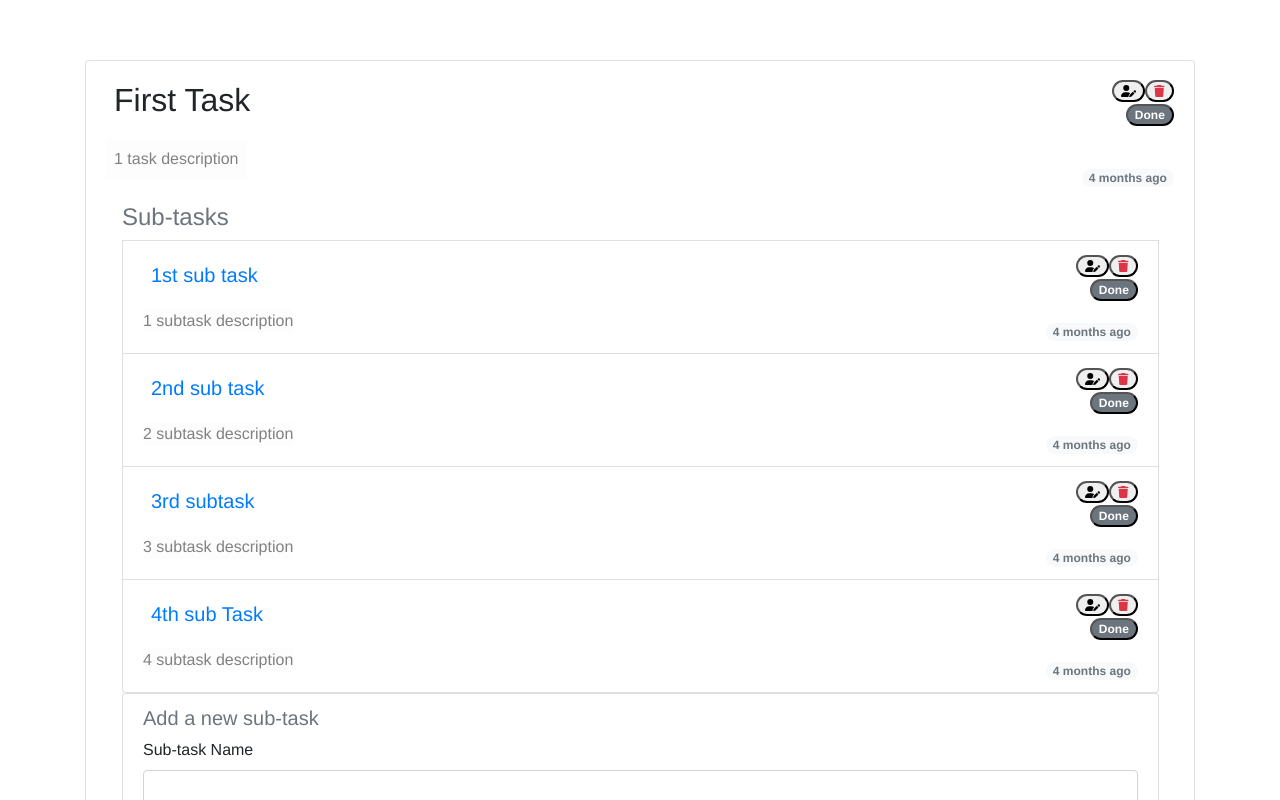
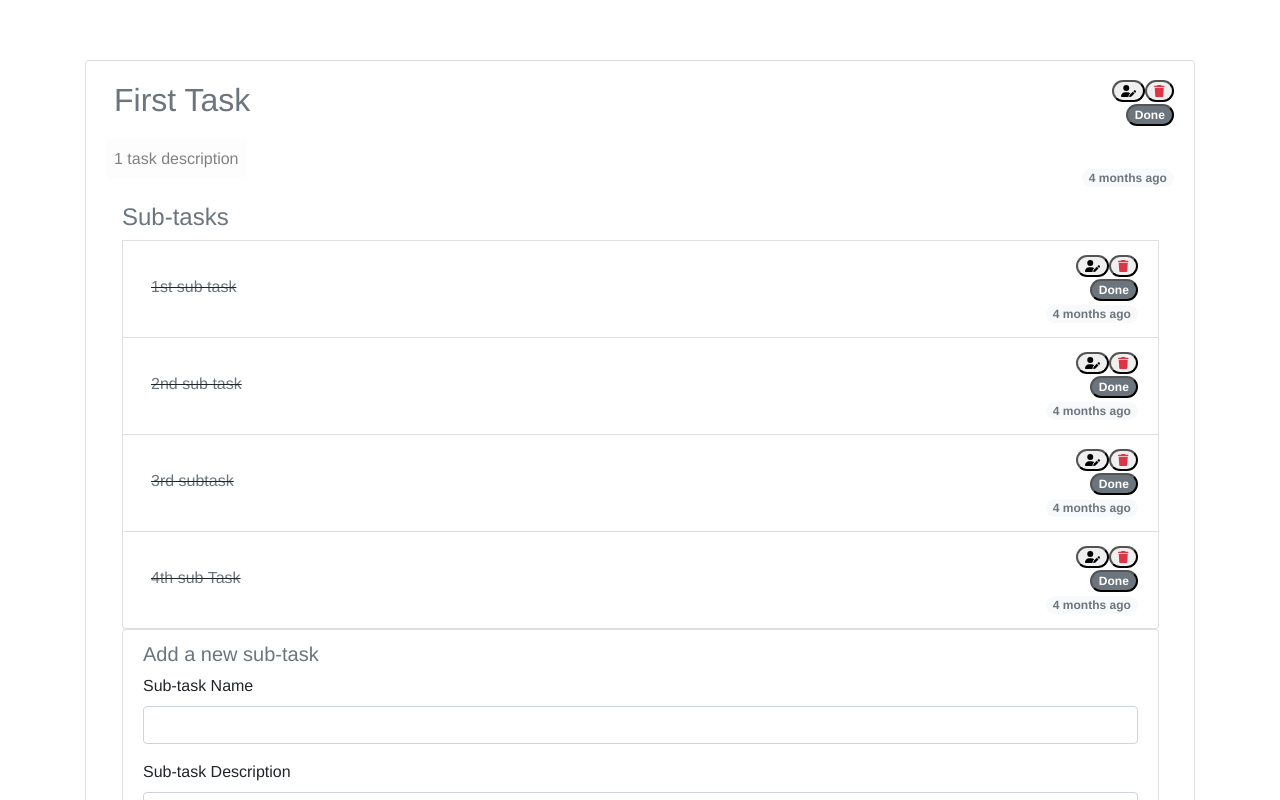
Before and after one commit to DiSalvio/goali_vue, a Vue app: page /goal/1/task/1 in a window 1280 px wide. Shown: the top 800 px of the page. Built offline with nearby package versions, Linux system fonts and the light colour scheme.

Commit message:
Separate task and subtask completed / in progress components in lists, and apply conditional formatting to show page titles based on completion status

```diff
--- /dev/null
+++ b/src/components/SubTaskCompleted.vue
@@ -0,0 +1,57 @@
+<template>
+  <div class="list-group-item-heading">
+    <div class="d-flex w-100 justify-content-between align-items-center">
+      <del class="mb-1 mr-auto p-2">
+        <router-link
+          :to="{name: 'PageSubTaskShow',
+          params: {goalId: subTask.goal, taskId: subTask.task, subTaskId: subTask.id}}"
+          class="text-muted"
+        >
+          {{subTask.name}}
+        </router-link>
+      </del>
+      <div class="flex-column text-right">
+        <div>
+          <button @click="editSubTask(subTask.id)" class="badge badge-pill">
+            <font-awesome-icon icon="user-pen"/>
+          </button>
+          <button class="badge badge-pill text-danger">
+            <font-awesome-icon @click="removeSubTask(subTask)" icon="trash"/>
+          </button>
+        </div>
+        <div>
+          <button
+            class="badge badge-secondary badge-pill"
+            @click="toggleSubTaskCompletion(subTask)"
+          >
+            Done
+          </button>
+        </div>
+        <AppDate :timestamp="subTask.updated" class="badge badge-light badge-pill pull-right"/>
+      </div>
+    </div>
+  </div>
+</template>
+
+<script>
+export default {
+  props: {
+    subTask: {
+      required: true,
+      type: Object
+    }
+  },
+  emits: [ "editSubTask", "removeSubTask", "toggleSubTaskCompletion" ],
+  methods: {
+    editSubTask (subTaskId) {
+      this.$emit("editSubTask", { subTaskId })
+    },
+    removeSubTask (subTask) {
+      this.$emit("removeSubTask", { subTask })
+    },
+    toggleSubTaskCompletion (subTask) {
+      this.$emit("toggleSubTaskCompletion", { subTask })
+    }
+  }
+}
+</script>
--- /dev/null
+++ b/src/components/SubTaskInProgress.vue
@@ -0,0 +1,59 @@
+<template>
+  <div class="list-group-item-heading">
+    <div class="d-flex w-100 justify-content-between align-items-center">
+      <h5 class="mb-1 mr-auto p-2">
+        <router-link
+          :to="{name: 'PageSubTaskShow',
+          params: {goalId: subTask.goal, taskId: subTask.task, subTaskId: subTask.id}}"
+        >
+          {{subTask.name}}
+        </router-link>
+      </h5>
+      <div class="flex-column text-right">
+        <div>
+          <button @click="editSubTask(subTask.id)" class="badge badge-pill">
+            <font-awesome-icon icon="user-pen"/>
+          </button>
+          <button class="badge badge-pill text-danger">
+            <font-awesome-icon @click="removeSubTask(subTask)" icon="trash"/>
+          </button>
+        </div>
+        <button
+          class="badge badge-warning badge-pill"
+          @click="toggleSubTaskCompletion(subTask)"
+        >
+          In Progress
+        </button>
+      </div>
+    </div>
+    <div class="align-items-end d-flex w-100 justify-content-between">
+      <p class="my-2 list-group-item-light list-group-item-secondary">
+        {{subTask.description}}
+      </p>
+      <AppDate :timestamp="subTask.updated" class="badge badge-light badge-pill pull-right"/>
+    </div>
+  </div>
+</template>
+
+<script>
+export default {
+  props: {
+    subTask: {
+      required: true,
+      type: Object
+    }
+  },
+  emits: [ "editSubTask", "removeSubTask", "toggleSubTaskCompletion" ],
+  methods: {
+    editSubTask (subTaskId) {
+      this.$emit("editSubTask", { subTaskId })
+    },
+    removeSubTask (subTask) {
+      this.$emit("removeSubTask", { subTask })
+    },
+    toggleSubTaskCompletion (subTask) {
+      this.$emit("toggleSubTaskCompletion", { subTask })
+    }
+  }
+}
+</script>
--- a/src/components/SubTaskList.vue
+++ b/src/components/SubTaskList.vue
@@ -2,47 +2,21 @@
   <div class="pl-3">
     <h4 class="text-muted">Sub-tasks</h4>
     <div v-for="subTask in subTasks" :key="subTask.id" class="list-group-item">
-      <div v-if="!editingThisSubTask(subTask.id)" class="list-group-item-heading">
-        <div class="d-flex w-100 justify-content-between align-items-center">
-          <h5 class="mb-1 mr-auto p-2">
-            <router-link
-              :to="{name: 'PageSubTaskShow',
-              params: {goalId: subTask.goal, taskId: subTask.task, subTaskId: subTask.id}}"
-            >
-              {{subTask.name}}
-            </router-link>
-          </h5>
-          <div class="flex-column text-right">
-            <div>
-              <button @click="editSubTask(subTask.id)" class="badge badge-pill">
-                <font-awesome-icon icon="user-pen"/>
-              </button>
-              <button class="badge badge-pill text-danger">
-                <font-awesome-icon @click="removeSubTask(subTask)" icon="trash"/>
-              </button>
-            </div>
-            <button
-              v-if="subTask.completed"
-              class="badge badge-secondary badge-pill"
-              @click="toggleSubTaskCompletion(subTask)"
-            >
-              Done
-            </button>
-            <button
-              v-else
-              class="badge badge-warning badge-pill"
-              @click="toggleSubTaskCompletion(subTask)"
-            >
-              In Progress
-            </button>
-          </div>
-        </div>
-        <div class="align-items-end d-flex w-100 justify-content-between">
-          <p class="my-2 list-group-item-light list-group-item-secondary">
-            {{subTask.description}}
-          </p>
-          <AppDate :timestamp="subTask.updated" class="badge badge-light badge-pill pull-right"/>
-        </div>
+      <div v-if="!editingThisSubTask(subTask.id)">
+        <SubTaskCompleted
+          :subTask="subTask"
+          v-if="subTask.completed"
+          @editSubTask="editSubTask"
+          @removeSubTask="removeSubTask"
+          @toggleSubTaskCompletion="toggleSubTaskCompletion"
+        />
+        <SubTaskInProgress
+          :subTask="subTask"
+          v-else
+          @editSubTask="editSubTask"
+          @removeSubTask="removeSubTask"
+          @toggleSubTaskCompletion="toggleSubTaskCompletion"
+        />
       </div>
       <div v-else>
         <SubTaskEditor
@@ -57,9 +31,13 @@
 
 <script>
 import SubTaskEditor from "@/components/SubTaskEditor.vue"
+import SubTaskCompleted from "@/components/SubTaskCompleted.vue"
+import SubTaskInProgress from "@/components/SubTaskInProgress.vue"
 export default {
   components: {
-    SubTaskEditor
+    SubTaskEditor,
+    SubTaskCompleted,
+    SubTaskInProgress
   },
   props: {
     subTasks: {
@@ -81,8 +59,8 @@ export default {
     editingThisSubTask (subTaskId) {
       return this.editingSubTaskId === subTaskId
     },
-    editSubTask (subTaskId) {
-      this.editingSubTaskId = subTaskId
+    editSubTask (eventData) {
+      this.editingSubTaskId = eventData.subTaskId
     },
     finishEditingSubTask () {
       this.editingSubTaskId = null
@@ -90,16 +68,16 @@ export default {
     saveEditedSubTask (eventData) {
       this.$emit('saveEditedSubTask', eventData)
     },
-    toggleSubTaskCompletion (subTask) {
+    toggleSubTaskCompletion (eventData) {
       const updatedSubTask = {
-        ...subTask,
-        completed: !subTask.completed
+        ...eventData.subTask,
+        completed: !eventData.subTask.completed
       }
       this.$emit('updateSubTaskCompletion', { updatedSubTask })
     },
-    removeSubTask (subTask) {
+    removeSubTask (eventData) {
       const updatedSubTask = {
-        ...subTask,
+        ...eventData.subTask,
         removed: true
       }
       this.$emit('updateSubTaskRemoval', { updatedSubTask })
--- /dev/null
+++ b/src/components/TaskCompleted.vue
@@ -0,0 +1,56 @@
+<template>
+  <div class="list-group-item-heading">
+    <div class="d-flex w-100 justify-content-between align-items-center">
+      <del class="mb-1 mr-auto p-2">
+        <router-link
+          :to="{name: 'PageTaskShow', params: {goalId: task.goal, taskId: task.id}}"
+          class="text-muted"
+        >
+          {{task.name}}
+        </router-link>
+      </del>
+      <div class="flex-column text-right">
+        <div>
+          <button @click="editTask(task.id)" class="badge badge-pill">
+            <font-awesome-icon icon="user-pen"/>
+          </button>
+          <button @click="removeTask(task)" class="badge badge-pill text-danger">
+            <font-awesome-icon icon="trash"/>
+          </button>
+        </div>
+        <div>
+          <button
+            class="badge badge-secondary badge-pill"
+            @click="toggleTaskCompletion(task)"
+          >
+            Done
+          </button>
+        </div>
+        <AppDate :timestamp="task.updated" class="badge badge-light badge-pill pull-right"/>
+      </div>
+    </div>
+  </div>
+</template>
+
+<script>
+export default {
+  props: {
+    task: {
+      required: true,
+      type: Object
+    }
+  },
+  emits: ["editTask", "removeTask", "toggleTaskCompletion"],
+  methods: {
+    editTask (taskId) {
+      this.$emit("editTask", { taskId })
+    },
+    removeTask (task) {
+      this.$emit("removeTask", { task })
+    },
+    toggleTaskCompletion (task) {
+      this.$emit("toggleTaskCompletion", { task })
+    }
+  }
+}
+</script>
--- /dev/null
+++ b/src/components/TaskInProgress.vue
@@ -0,0 +1,58 @@
+<template>
+  <div class="list-group-item-heading">
+    <div class="d-flex w-100 justify-content-between align-items-center">
+      <h4 class="mb-1 mr-auto p-2">
+        <router-link
+          :to="{name: 'PageTaskShow', params: {goalId: task.goal, taskId: task.id}}"
+        >
+          {{task.name}}
+        </router-link>
+      </h4>
+      <div class="flex-column text-right">
+        <div>
+          <button @click="editTask(task.id)" class="badge badge-pill">
+            <font-awesome-icon icon="user-pen"/>
+          </button>
+          <button @click="removeTask(task)" class="badge badge-pill text-danger">
+            <font-awesome-icon icon="trash"/>
+          </button>
+        </div>
+        <button
+          class="badge badge-warning badge-pill"
+          @click="toggleTaskCompletion(task)"
+        >
+          In Progress
+        </button>
+      </div>
+    </div>
+    <div class="align-items-end d-flex w-100100 justify-content-between">
+      <p class="p-2 my-2 list-group-item-light list-group-item-secondary">
+        {{task.description}}
+      </p>
+      <AppDate :timestamp="task.updated" class="badge badge-light badge-pill pull-right"/>
+    </div>
+  </div>
+</template>
+
+<script>
+export default {
+  props: {
+    task: {
+      required: true,
+      type: Object
+    }
+  },
+  emits: ["editTask", "removeTask", "toggleTaskCompletion"],
+  methods: {
+    editTask (taskId) {
+      this.$emit("editTask", { taskId })
+    },
+    removeTask (task) {
+      this.$emit("removeTask", { task })
+    },
+    toggleTaskCompletion (task) {
+      this.$emit("toggleTaskCompletion", { task })
+    }
+  }
+}
+</script>
--- a/src/views/PageGoalShow.vue
+++ b/src/views/PageGoalShow.vue
@@ -2,7 +2,7 @@
   <div class="list-group-item">
     <div v-if="!editingGoal" class="list-group-item-heading">
       <div class="d-flex w-100 justify-content-between align-items-center">
-        <h2 class="mb-1 mr-auto p-2">{{goal.name}}</h2>
+        <h2 class="mb-1 mr-auto p-2" :class="{ 'text-muted': goal.completed }">{{goal.name}}</h2>
         <div class="flex-column text-right">
           <div>
             <button @click="editGoal()" class="badge badge-pill"> <font-awesome-icon icon="user-pen"/>
--- a/src/views/PageSubTaskShow.vue
+++ b/src/views/PageSubTaskShow.vue
@@ -2,7 +2,7 @@
   <div class="list-group-item">
     <div v-if="!editingSubTask" class="list-group-item-heading">
       <div class="d-flex w-100 justify-content-between align-items-center">
-        <h4 class="mb-1 mr-auto p-2">{{subTask.name}}</h4>
+        <h4 class="mb-1 mr-auto p-2" :class="{ 'text-muted': subTask.completed }">{{subTask.name}}</h4>
         <div class="flex-column text-right">
           <div>
             <button @click="editSubTask()" class="badge badge-pill">
--- a/src/views/PageTaskShow.vue
+++ b/src/views/PageTaskShow.vue
@@ -2,7 +2,7 @@
   <div class="list-group-item">
     <div v-if="!editingTask" class="list-group-item-heading">
       <div class="d-flex w-100 justify-content-between align-items-center">
-        <h2 class="mb-1 mr-auto p-2">{{task.name}}</h2>
+        <h2 class="mb-1 mr-auto p-2" :class="{ 'text-muted': task.completed }">{{task.name}}</h2>
         <div class="flex-column text-right">
           <div>
             <button @click="editTask()" class="badge badge-pill">
```
Also changed, not shown: src/components/TaskList.vue (+27 -48 lines).
